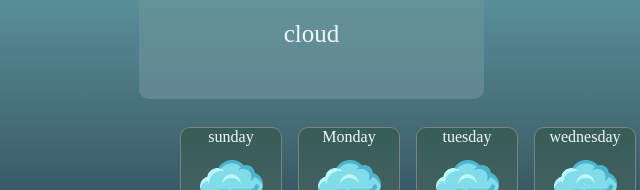
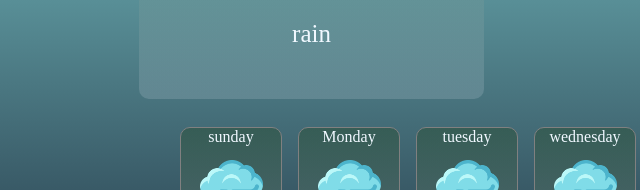
Before and after one commit to Adarsh-shakya/MyWeather, a plain HTML site: page index.html in a window 1280 px wide. Shown: the part 316-506 px from the top of the page, 173-813 px from the left. Drawn offline with Linux system fonts and the light colour scheme; no server answers.

Commit message:
Update index.html

```diff
--- a/index.html
+++ b/index.html
@@ -27,7 +27,7 @@
             <p id="location">Kasganj</p>
             <p id="logo"><img src="rain.png" alt="image" id="image"> <span id="temp">35</span><span id="temp-unit">&#176c</span></p>
 
-            <p id="candition">cloud</p>
+            <p id="candition">rain</p>
         </div>
         <div class="days">
             <div class="day">
```
